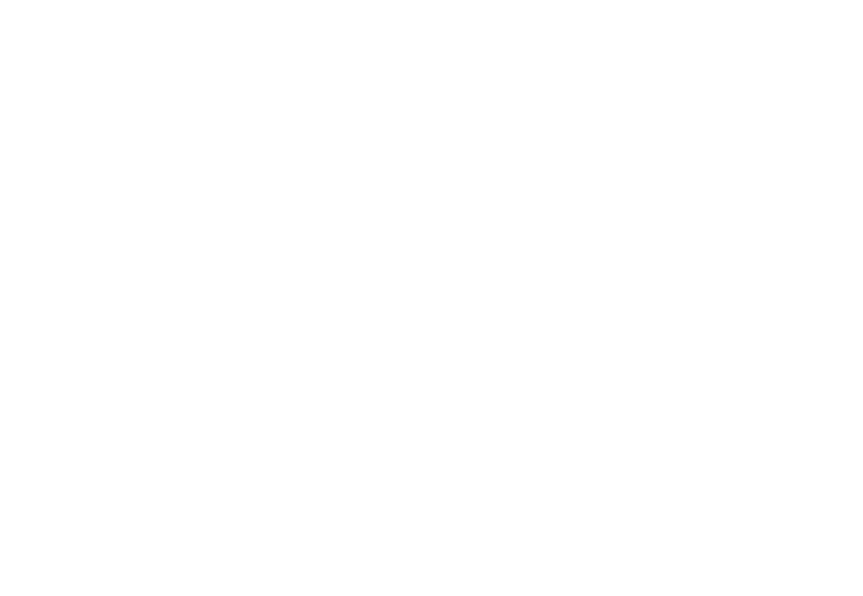
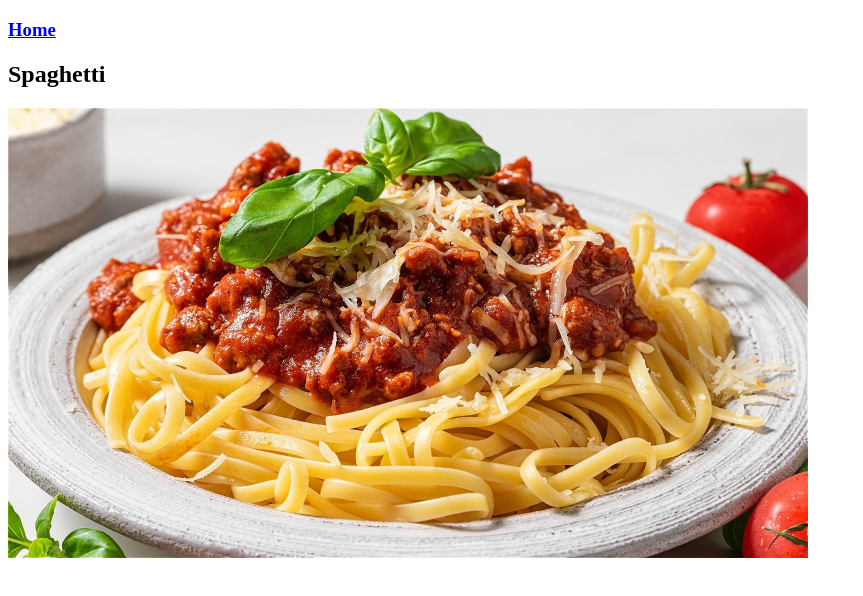
Before and after one commit to FilipStak/odin-recipes, a plain HTML site: page recipes/spaghetti.html in a window 1280 px wide. Shown: the whole page, without its empty margins (0-863 px from the left). Drawn offline with Linux system fonts and the light colour scheme.

Commit message:
Add images folder.

```diff
--- a/recipes/spaghetti.html
+++ b/recipes/spaghetti.html
@@ -5,5 +5,11 @@
     <meta name="viewport" content="width=device-width, initial-scale=1.0" />
     <title>Spaghetti</title>
   </head>
-  <body></body>
+  <body>
+    <h3><a href="../index.html">Home</a></h3>
+    <h2>Spaghetti</h2>
+    <img src="images/spaghetti.jpg" alt="A picture of spaghetti." width="800" />
+    <p></p>
+    <p></p>
+  </body>
 </html>
```
Also changed, not shown: recipes/images/spaghetti.jpg (added).
